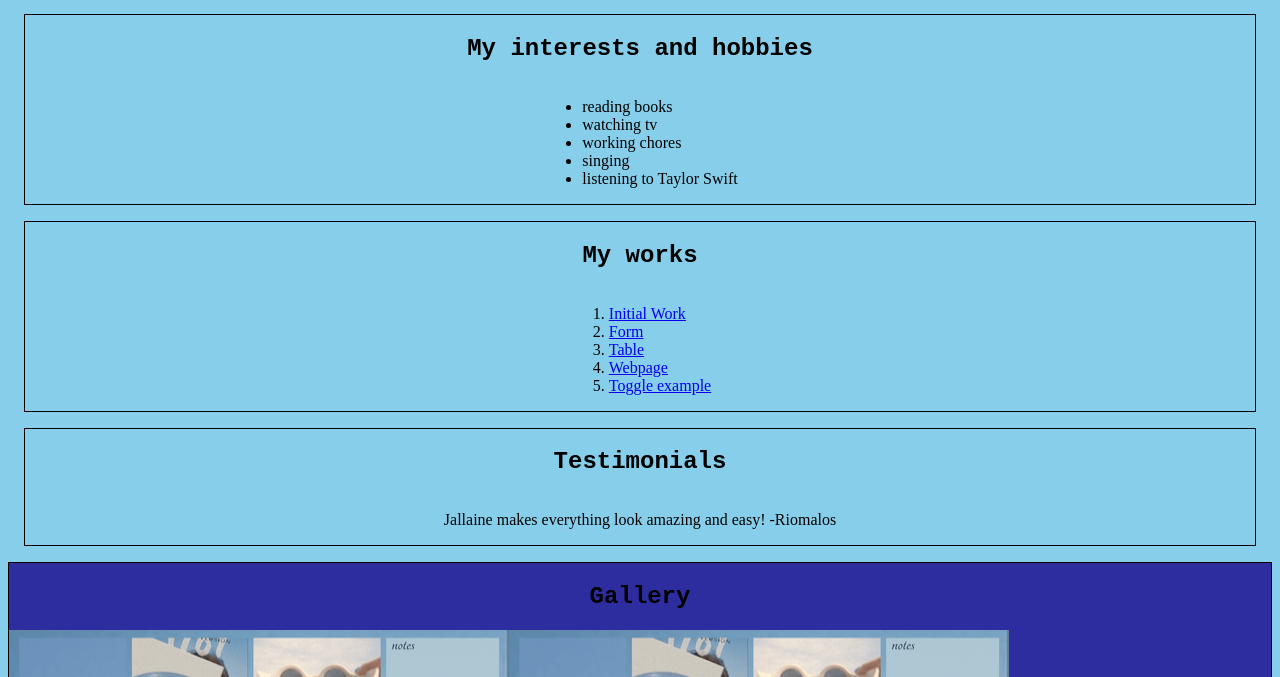
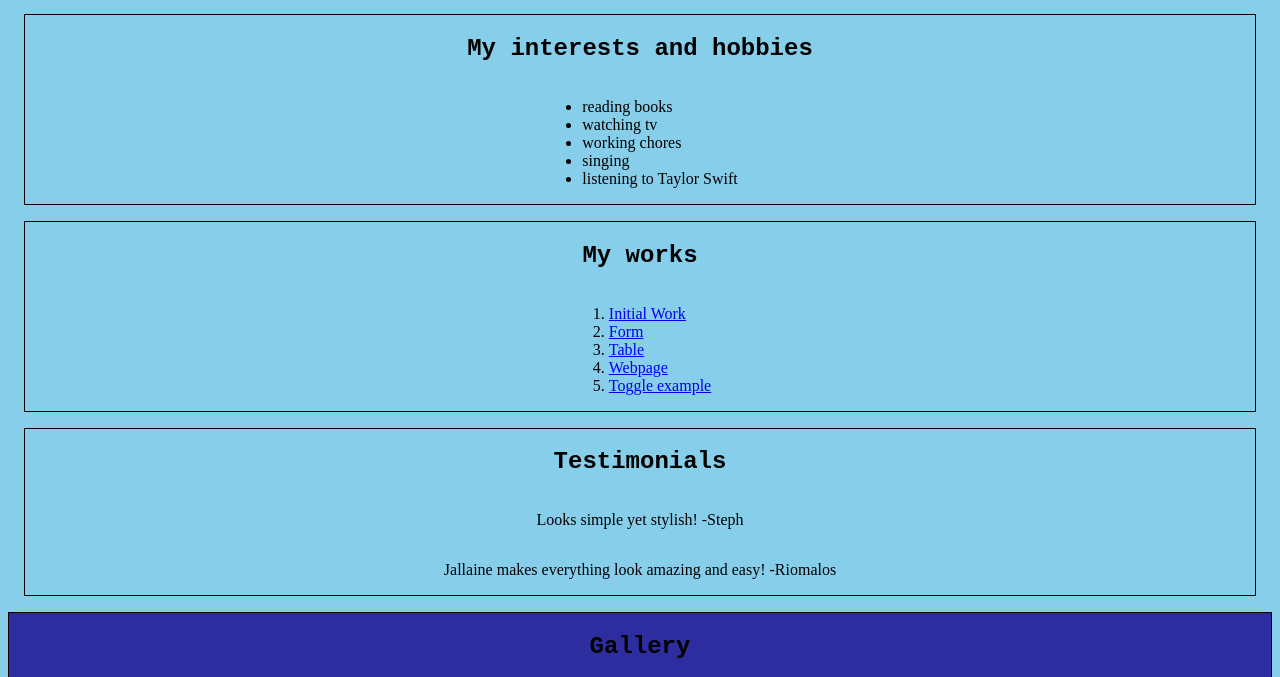
Before and after one commit to PUP-BSIT/exercise-3-hershell, a plain HTML site: page siervo_jallaineperpetua/index.html in a window 1280 px wide. Shown: the part 90-767 px from the top of the page. Drawn offline with Linux system fonts and the light colour scheme.

Commit message:
add testimonial (#54)

```diff
--- a/siervo_jallaineperpetua/index.html
+++ b/siervo_jallaineperpetua/index.html
@@ -34,7 +34,7 @@
 
     <div class="testimonials">
       <h2>Testimonials</h2>
-      <!-- TODO(Durante_Stephanie): Add Testemonials -->
+      <p>Looks simple yet stylish! -Steph</p>
       <!-- TODO(Florido_Maydelyn): Add Testemonials -->
       <p>Jallaine makes everything look amazing and easy! -Riomalos</p>
     </div>
```
